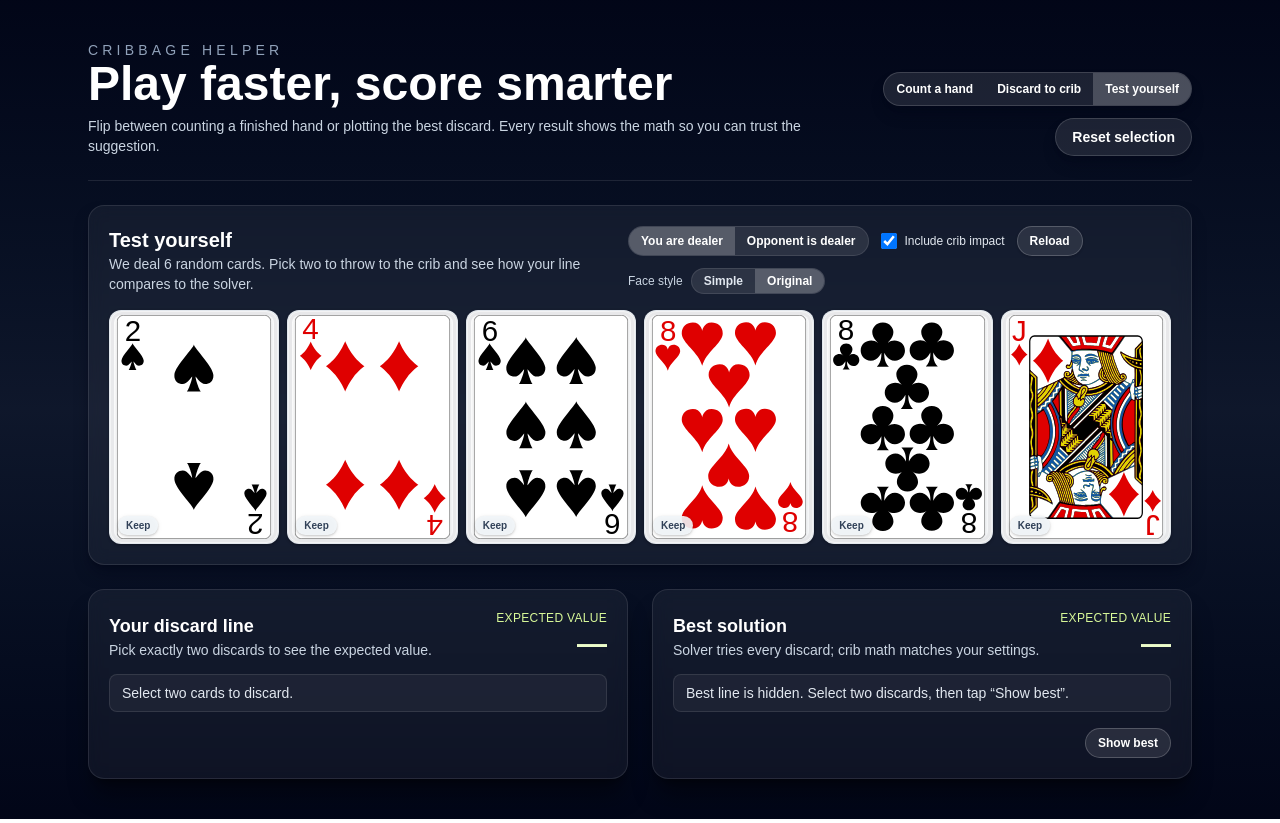
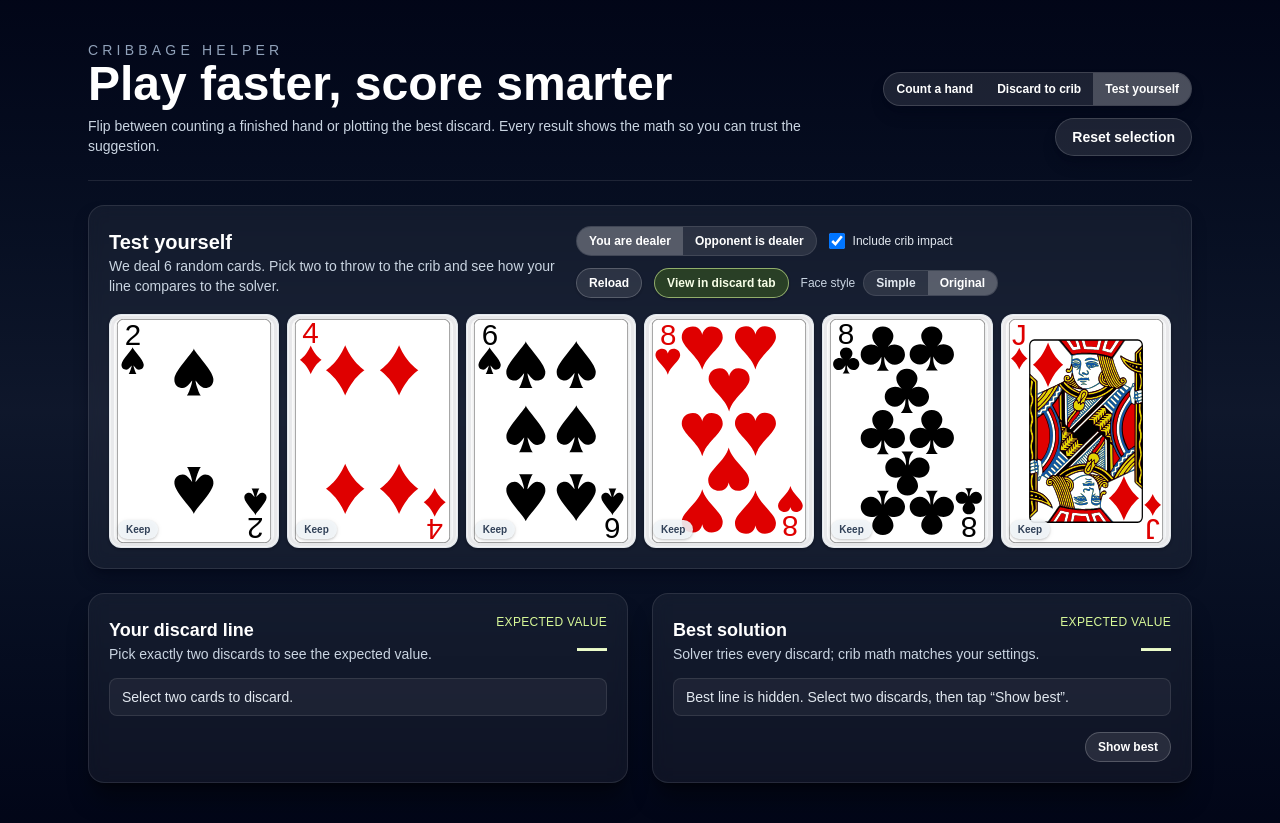
Before and after one commit to kongyim/nextjs-cribbage, a Next.js app: page / in a window 1280 px wide. Built offline with nearby package versions, Linux system fonts and the light colour scheme.

Commit message:
ADD: align options

```diff
--- a/src/app/components/DiscardTab.tsx
+++ b/src/app/components/DiscardTab.tsx
@@ -110,7 +110,7 @@ export function DiscardTab({
                 discard to find the best expected value.
               </p>
             </div>
-            <div className="flex flex-col gap-2 sm:items-end">
+            <div className="flex flex-wrap items-center gap-3 sm:justify-end">
               <div className="flex overflow-hidden rounded-full border border-white/10 bg-white/10 text-xs font-semibold text-white">
                 <button
                   onClick={() => onDealerChange(true)}
--- a/src/app/components/TestTab.tsx
+++ b/src/app/components/TestTab.tsx
@@ -28,6 +28,7 @@ type Props = {
   onSetTestDealer: (value: boolean) => void;
   onSetTestIncludeCrib: (value: boolean) => void;
   onToggleShowBest: () => void;
+  onSendToDiscard: () => void;
 };
 
 export function TestTab({
@@ -47,6 +48,7 @@ export function TestTab({
   onSetTestDealer,
   onSetTestIncludeCrib,
   onToggleShowBest,
+  onSendToDiscard,
 }: Props) {
   return (
     <>
@@ -87,13 +89,26 @@ export function TestTab({
               />
               Include crib impact
             </label>
+            <div className="flex flex-wrap items-center gap-3">
               <button
                 onClick={refreshTestHand}
                 className="inline-flex items-center justify-center rounded-full border border-white/20 bg-white/10 px-3 py-1.5 text-xs font-semibold text-white shadow hover:-translate-y-[1px] hover:bg-white/20"
               >
                 Reload
               </button>
+              <button
+                onClick={onSendToDiscard}
+                disabled={testCards.length !== 6}
+                className={`inline-flex items-center justify-center rounded-full border px-3 py-1.5 text-xs font-semibold shadow transition ${
+                  testCards.length === 6
+                    ? "border-lime-200/60 bg-lime-500/20 text-lime-50 hover:-translate-y-[1px] hover:bg-lime-500/30"
+                    : "cursor-not-allowed border-white/20 bg-white/5 text-white/60"
+                }`}
+              >
+                View in discard tab
+              </button>
               {faceStyleToggle}
+            </div>
           </div>
         </div>
 
@@ -233,14 +248,6 @@ export function TestTab({
               </div>
             </div>
           )}
-          {userTestChoice && (
-            <div className="mt-3 rounded-lg border border-lime-200/30 bg-lime-500/10 px-3 py-2 text-sm text-lime-50">
-              Remaining 4 cards hand avg:{" "}
-              <span className="font-semibold text-white">
-                {userTestChoice.handAverage.toFixed(2)} pts
-              </span>
-            </div>
-          )}
         </div>
 
         <div className="rounded-2xl border border-white/10 bg-white/5 p-5 shadow-xl shadow-black/40 backdrop-blur">
@@ -341,15 +348,6 @@ export function TestTab({
             </div>
           )}
 
-          {bestTestSuggestion && showBestSolution && (
-            <div className="mt-3 rounded-lg border border-lime-200/30 bg-lime-500/10 px-3 py-2 text-sm text-lime-50">
-              Remaining 4 cards hand avg:{" "}
-              <span className="font-semibold text-white">
-                {bestTestSuggestion.handAverage.toFixed(2)} pts
-              </span>
-            </div>
-          )}
-
           {userTestChoice && bestTestSuggestion && showBestSolution && (
             <div className="mt-4 rounded-xl border border-lime-200/20 bg-lime-500/5 p-3 text-xs text-slate-200">
               <div className="font-semibold text-white">Comparison</div>
--- a/src/app/page.tsx
+++ b/src/app/page.tsx
@@ -166,6 +166,13 @@ export default function Home() {
   const resetDiscard = () => {
     setDiscardPick([]);
     setDiscardNote(null);
+  };
+
+  const sendTestToDiscard = () => {
+    if (testCards.length !== 6) return;
+    setDiscardPick(sortCards(testCards));
+    setDiscardNote(null);
+    setActiveTab("discard");
   };
 
   const handleToggleTestDiscard = (card: Card) => {
@@ -379,6 +386,7 @@ export default function Home() {
             onSetTestDealer={setTestIsDealer}
             onSetTestIncludeCrib={setTestIncludeCrib}
             onToggleShowBest={() => bestTestSuggestion && setShowBestSolution((prev) => !prev)}
+            onSendToDiscard={sendTestToDiscard}
           />
         )}
       </div>
```
Lines whose indentation alone changed are shown as unchanged.
